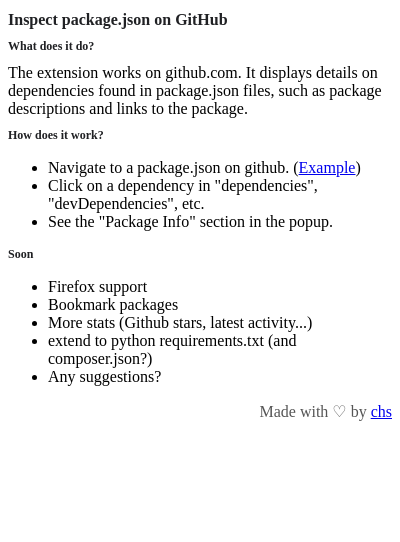
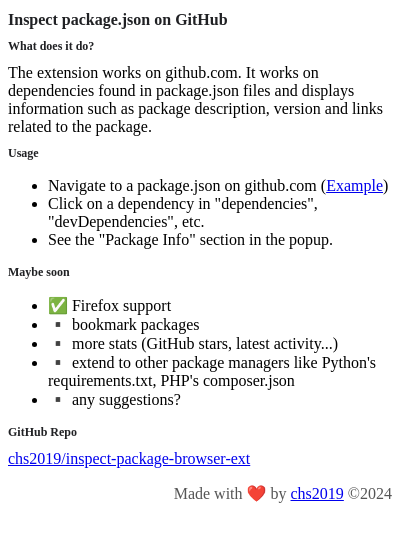
Before and after one commit to chs2019/inspect-package-browser-ext, a browser extension: page popup/panel.html in a window 400 px wide. Drawn offline with Linux system fonts and the light colour scheme.

Commit message:
some editing

```diff
--- a/popup/panel.html
+++ b/popup/panel.html
@@ -10,13 +10,13 @@
 
     <h2>What does it do?</h2>
 
-    The extension works on github.com. It displays details on dependencies found in package.json files, such as package descriptions and links to the package.
+    The extension works on github.com. It works on dependencies found in package.json files and displays information such as package description, version and links related to the package.
 
-    <h2>How does it work?</h2>
+    <h2>Usage</h2>
 
     <ul>
       <li>
-        Navigate to a package.json on github. (<a
+        Navigate to a package.json on github.com (<a
           href="https://github.com/primer/react/blob/main/package.json"
           >Example</a
         >)
@@ -25,19 +25,23 @@
       <li>See the "Package Info" section in the popup.</li>
     </ul>
 
-    <h2>Soon</h2>
+    <h2>Maybe soon</h2>
 
     <ul>
-      <li>Firefox support</li>
-      <li>Bookmark packages</li>
-      <li>More stats (Github stars, latest activity...)</li>
-      <li>extend to python requirements.txt (and composer.json?)</li>
-      <li>Any suggestions?</li>
+      <li>✅ Firefox support</li>
+      <li>▪️ bookmark packages</li>
+      <li>▪️ more stats (GitHub stars, latest activity...)</li>
+      <li>▪️ extend to other package managers like Python's requirements.txt, PHP's composer.json</li>
+      <li>▪️ any suggestions?</li>
     </ul>
 
+    <h2>GitHub Repo</h2>
+    <a href="https://github.com/chs2019/inspect-package-browser-ext" target="_blank" title="Open GitHub repo in new tab">chs2019/inspect-package-browser-ext</a>
+
+
     <p class="credits">
-      Made with ♡ by
-      <a href="https://www.github.com/chs2019" target="_blank">chs</a>
+      Made with ❤️ by
+      <a href="https://github.com/chs2019" target="_blank" title="Open author's github profile in new tab">chs2019</a> ©2024
     </p>
   </body>
 </html>
```
